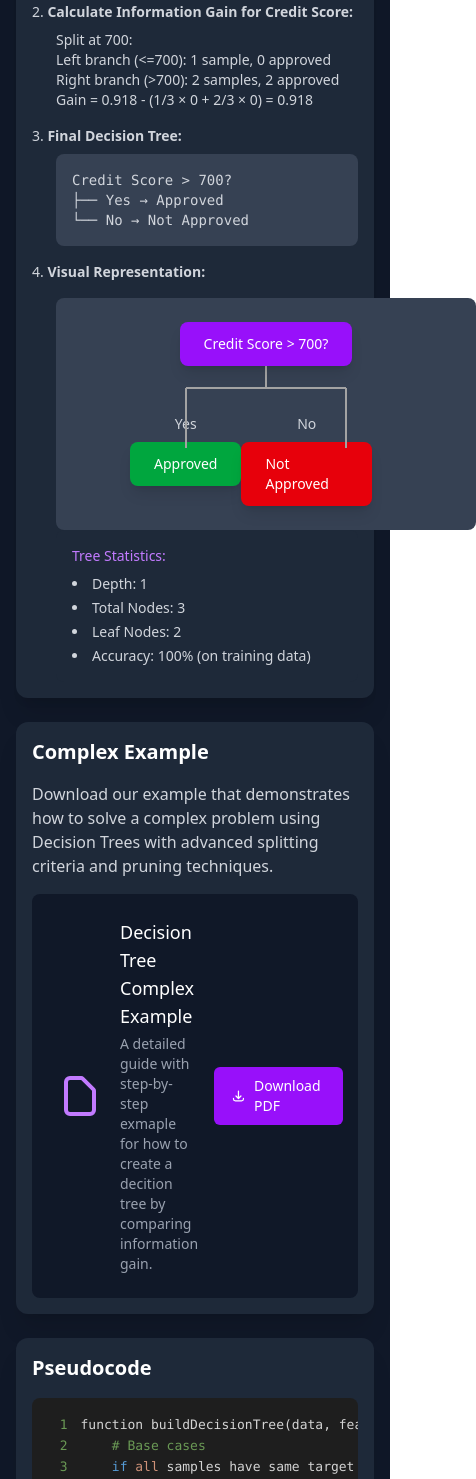
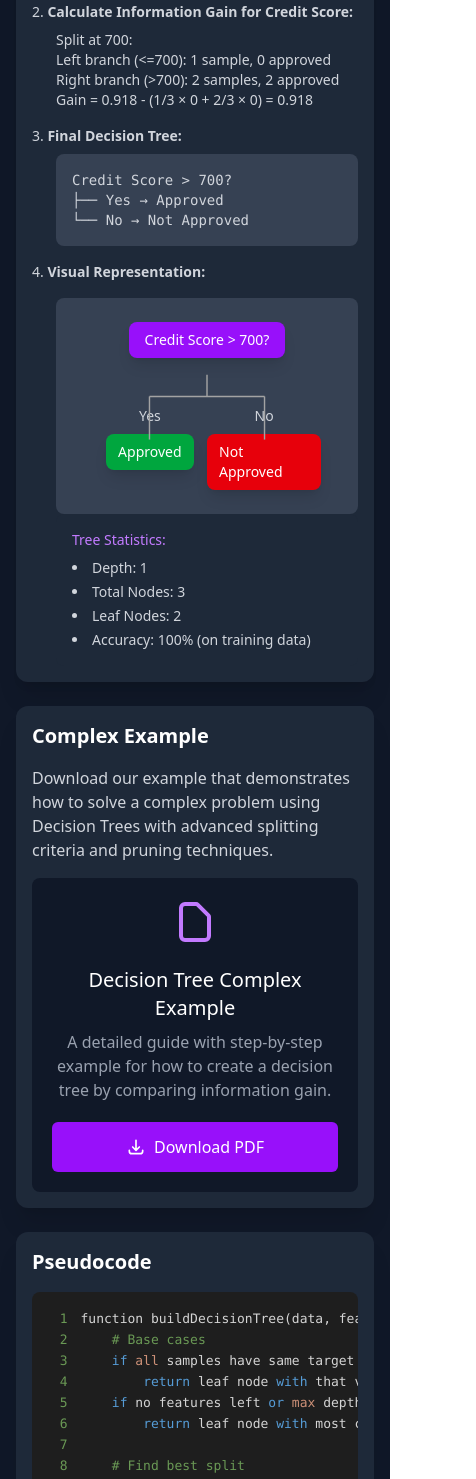
Before and after one commit to idanidan29/Machine_Learning_Visualizer, a Next.js app in the folder client/: page /algorithms/decision-tree in a window 390 px wide. Shown: the part 4038-5517 px from the top of the page, 476 px wide, since content can reach past the window. Built offline with nearby package versions, Linux system fonts and the light colour scheme.

Commit message:
creating a ui element for pdf sections

```diff
--- a/client/src/app/algorithms/decision-tree/page.tsx
+++ b/client/src/app/algorithms/decision-tree/page.tsx
@@ -6,6 +6,7 @@ import DecisionTreeVisualization from '../../components/visualizations/DecisionT
 import Quiz from '../../components/Quiz';
 import TableOfContents from '../../components/TableOfContents';
 import Code from '../../components/ui/Code';
+import PDFDownloadCard from '../../components/ui/PDFDownloadCard';
 
 export default function DecisionTreePage() {
   const [activeSection, setActiveSection] = useState('overview');
@@ -262,17 +263,19 @@ export default function DecisionTreePage() {
                       <li>
                         <strong>Visual Representation:</strong>
                         <div className="ml-6 mt-4">
-                          <div className="bg-gray-700 p-6 rounded-lg flex flex-col items-center relative" style={{ minHeight: 200, minWidth: 420 }}>
+                          <div className="bg-gray-700 p-6 rounded-lg flex flex-col items-center relative" style={{ minHeight: 200, minWidth: '100%', maxWidth: 420 }}>
                             {/* Root Node */}
-                            <div className="bg-purple-600 text-white px-6 py-3 rounded-lg shadow-lg z-10 mb-2">
+                            <div className="bg-purple-600 text-white px-4 sm:px-6 py-2 sm:py-3 rounded-lg shadow-lg z-10 mb-2 text-sm sm:text-base">
                               Credit Score &gt; 700?
                             </div>
                             {/* SVG for lines */}
                             <svg
-                              width="420"
+                              width="100%"
                               height="120"
                               className="absolute left-1/2"
                               style={{ transform: 'translateX(-50%)', top: 60, pointerEvents: 'none', zIndex: 0 }}
+                              viewBox="0 0 420 120"
+                              preserveAspectRatio="xMidYMid meet"
                             >
                               {/* Vertical from root */}
                               <line x1="210" y1="0" x2="210" y2="30" stroke="#a3a3a3" strokeWidth="2" />
@@ -285,15 +288,15 @@ export default function DecisionTreePage() {
                             </svg>
                             {/* Branches */}
                             <div className="flex justify-between w-full" style={{ marginTop: 40, maxWidth: 420 }}>
-                              <div className="flex flex-col items-center" style={{ width: 120, marginLeft: 50 }}>
-                                <span className="text-gray-300 font-medium ">Yes</span>
-                                <div className="bg-green-600 text-white px-6 py-3 rounded-lg shadow-lg mt-2">
+                              <div className="flex flex-col items-center" style={{ width: '45%', marginLeft: '5%' }}>
+                                <span className="text-gray-300 font-medium text-sm sm:text-base">Yes</span>
+                                <div className="bg-green-600 text-white px-3 sm:px-6 py-2 sm:py-3 rounded-lg shadow-lg mt-2 text-sm sm:text-base">
                                   Approved
                                 </div>
                               </div>
-                              <div className="flex flex-col items-center" style={{ width: 160, marginRight: 80 }}>
-                                <span className="text-gray-300 font-medium">No</span>
-                                <div className="bg-red-600 text-white px-6 py-3 rounded-lg shadow-lg mt-2">
+                              <div className="flex flex-col items-center" style={{ width: '45%', marginRight: '5%' }}>
+                                <span className="text-gray-300 font-medium text-sm sm:text-base">No</span>
+                                <div className="bg-red-600 text-white px-3 sm:px-6 py-2 sm:py-3 rounded-lg shadow-lg mt-2 text-sm sm:text-base">
                                   Not Approved
                                 </div>
                               </div>
@@ -323,31 +326,11 @@ export default function DecisionTreePage() {
                   <p className="text-gray-300">
                     Download our example that demonstrates how to solve a complex problem using Decision Trees with advanced splitting criteria and pruning techniques.
                   </p>
-                  <div className="bg-gray-900 rounded-lg p-6">
-                    <div className="flex items-center space-x-4">
-                      <div className="flex-shrink-0">
-                        <svg className="h-12 w-12 text-purple-400" fill="none" stroke="currentColor" viewBox="0 0 24 24" xmlns="http://www.w3.org/2000/svg">
-                          <path strokeLinecap="round" strokeLinejoin="round" strokeWidth={2} d="M7 21h10a2 2 0 002-2V9.414a1 1 0 00-.293-.707l-5.414-5.414A1 1 0 0012.586 3H7a2 2 0 00-2 2v14a2 2 0 002 2z" />
-                        </svg>
-                      </div>
-                      <div className="flex-1">
-                        <h3 className="text-lg font-medium text-white">Decision Tree Complex Example</h3>
-                        <p className="text-gray-400 text-sm mt-1">
-                          A detailed guide with step-by-step exmaple for how to create a decition tree by comparing information gain.
-                        </p>
-                      </div>
-                      <a
-                        href="/pdfs/Decision_tree.pdf"
-                        download
-                        className="inline-flex items-center px-4 py-2 border border-transparent text-sm font-medium rounded-md text-white bg-purple-600 hover:bg-purple-700 focus:outline-none focus:ring-2 focus:ring-offset-2 focus:ring-purple-500"
-                      >
-                        <svg className="h-5 w-5 mr-2" fill="none" stroke="currentColor" viewBox="0 0 24 24" xmlns="http://www.w3.org/2000/svg">
-                          <path strokeLinecap="round" strokeLinejoin="round" strokeWidth={2} d="M4 16v1a3 3 0 003 3h10a3 3 0 003-3v-1m-4-4l-4 4m0 0l-4-4m4 4V4" />
-                        </svg>
-                        Download PDF
-                      </a>
-                    </div>
-                  </div>
+                  <PDFDownloadCard
+                    title="Decision Tree Complex Example"
+                    description="A detailed guide with step-by-step example for how to create a decision tree by comparing information gain."
+                    pdfPath="/pdfs/Decision_tree.pdf"
+                  />
                 </div>
               </section>
 
--- a/client/src/app/algorithms/naive-bayes/page.tsx
+++ b/client/src/app/algorithms/naive-bayes/page.tsx
@@ -7,6 +7,7 @@ import NaiveBayesVisualization from '../../components/visualizations/NaiveBayesV
 import Quiz from '../../components/Quiz';
 import TableOfContents from '../../components/TableOfContents';
 import Code from '../../components/ui/Code';
+import PDFDownloadCard from '../../components/ui/PDFDownloadCard';
 
 export default function NaiveBayesPage() {
   const [isVisible, setIsVisible] = useState(false);
@@ -335,33 +336,13 @@ export default function NaiveBayesPage() {
                 <h2 className="text-xl sm:text-2xl font-semibold text-white mb-4">Complex Example</h2>
                 <div className="space-y-4">
                   <p className="text-gray-300">
-                    Download our example that demonstrates how to solve a complex problem using Naive Bayes with both Laplace Smoothing and m-Estimate methods.
+                    Download our example that demonstrates how to solve a complex problem using Naive Bayes with advanced probability calculations and feature analysis.
                   </p>
-                  <div className="bg-gray-900 rounded-lg p-6">
-                    <div className="flex items-center space-x-4">
-                      <div className="flex-shrink-0">
-                        <svg className="h-12 w-12 text-purple-400" fill="none" stroke="currentColor" viewBox="0 0 24 24" xmlns="http://www.w3.org/2000/svg">
-                          <path strokeLinecap="round" strokeLinejoin="round" strokeWidth={2} d="M7 21h10a2 2 0 002-2V9.414a1 1 0 00-.293-.707l-5.414-5.414A1 1 0 0012.586 3H7a2 2 0 00-2 2v14a2 2 0 002 2z" />
-                        </svg>
-                      </div>
-                      <div className="flex-1">
-                        <h3 className="text-lg font-medium text-white">Naive Bayes Complex Examples</h3>
-                        <p className="text-gray-400 text-sm mt-1">
-                          A detailed guide with step-by-step solutions using Laplace Smoothing and m-Estimate
-                        </p>
-                      </div>
-                      <a
-                        href="/pdfs/Baysian_Learning.pdf"
-                        download
-                        className="inline-flex items-center px-4 py-2 border border-transparent text-sm font-medium rounded-md text-white bg-purple-600 hover:bg-purple-700 focus:outline-none focus:ring-2 focus:ring-offset-2 focus:ring-purple-500"
-                      >
-                        <svg className="h-5 w-5 mr-2" fill="none" stroke="currentColor" viewBox="0 0 24 24" xmlns="http://www.w3.org/2000/svg">
-                          <path strokeLinecap="round" strokeLinejoin="round" strokeWidth={2} d="M4 16v1a3 3 0 003 3h10a3 3 0 003-3v-1m-4-4l-4 4m0 0l-4-4m4 4V4" />
-                        </svg>
-                        Download PDF
-                      </a>
-                    </div>
-                  </div>
+                  <PDFDownloadCard
+                    title="Naive Bayes Complex Example"
+                    description="A detailed guide with step-by-step example for how to implement Naive Bayes classification with probability calculations."
+                    pdfPath="/pdfs/Naive_bayes.pdf"
+                  />
                 </div>
               </section>
 
--- /dev/null
+++ b/client/src/app/components/ui/PDFDownloadCard.tsx
@@ -0,0 +1,45 @@
+import React from 'react';
+
+interface PDFDownloadCardProps {
+  title: string;
+  description: string;
+  pdfPath: string;
+  className?: string;
+}
+
+const PDFDownloadCard: React.FC<PDFDownloadCardProps> = ({
+  title,
+  description,
+  pdfPath,
+  className = '',
+}) => {
+  return (
+    <div className={`bg-gray-900 rounded-lg p-5 sm:p-6 ${className}`}>
+      <div className="flex flex-col items-center space-y-5 sm:flex-row sm:space-y-0 sm:space-x-6">
+        <div className="flex-shrink-0">
+          <svg className="h-12 w-12 text-purple-400" fill="none" stroke="currentColor" viewBox="0 0 24 24" xmlns="http://www.w3.org/2000/svg">
+            <path strokeLinecap="round" strokeLinejoin="round" strokeWidth={2} d="M7 21h10a2 2 0 002-2V9.414a1 1 0 00-.293-.707l-5.414-5.414A1 1 0 0012.586 3H7a2 2 0 00-2 2v14a2 2 0 002 2z" />
+          </svg>
+        </div>
+        <div className="flex-1 text-center sm:text-left">
+          <h3 className="text-xl font-medium text-white mb-2">{title}</h3>
+          <p className="text-gray-400 text-base">
+            {description}
+          </p>
+        </div>
+        <a
+          href={pdfPath}
+          download
+          className="w-full sm:w-auto inline-flex items-center justify-center px-6 py-3 border border-transparent text-base font-medium rounded-md text-white bg-purple-600 hover:bg-purple-700 focus:outline-none focus:ring-2 focus:ring-offset-2 focus:ring-purple-500 transition-colors duration-200"
+        >
+          <svg className="h-5 w-5 mr-2" fill="none" stroke="currentColor" viewBox="0 0 24 24" xmlns="http://www.w3.org/2000/svg">
+            <path strokeLinecap="round" strokeLinejoin="round" strokeWidth={2} d="M4 16v1a3 3 0 003 3h10a3 3 0 003-3v-1m-4-4l-4 4m0 0l-4-4m4 4V4" />
+          </svg>
+          Download PDF
+        </a>
+      </div>
+    </div>
+  );
+};
+
+export default PDFDownloadCard;
```
